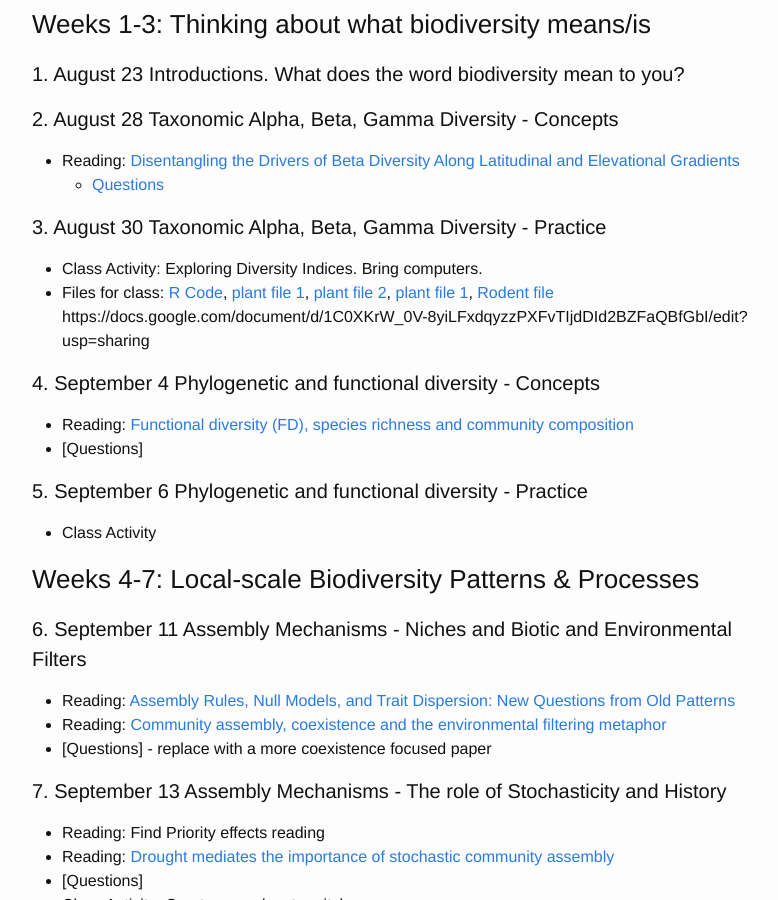
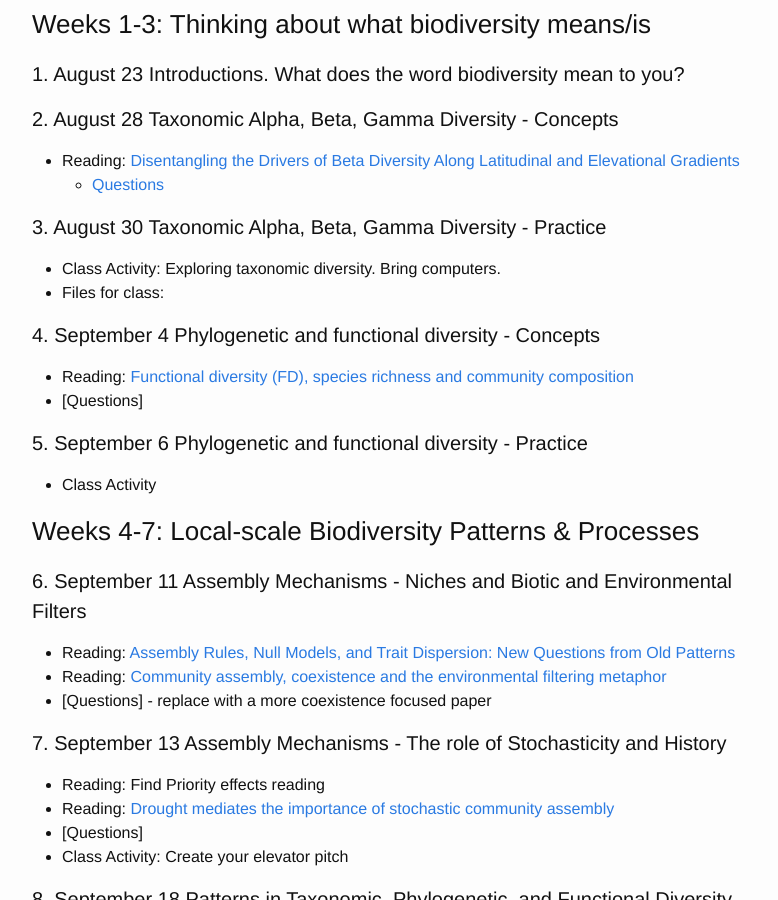
Before and after one commit to skmorgane/biodiversity-course, a Jekyll site: the page built from schedule.md, in a window 1280 px wide and 900 px high, scrolled down 365 px. Shown: the whole window, without its empty margins (238-1016 px from the left). Built offline with Jekyll 4.4.1, drawn with Linux system fonts in a browser that asks for light colours.

Commit message:
Remove old files from taxonomic exercise

```diff
--- a/schedule.md
+++ b/schedule.md
@@ -16,9 +16,8 @@ IMPORTANT: if Date is followed by 2 asterisks then readings are not yet finalize
     * [Questions]({{ site.baseurl }}/questions/AlphaBetaGamma)
 
 #### 3. August 30 Taxonomic Alpha, Beta, Gamma Diversity - Practice
-* Class Activity: Exploring Diversity Indices. Bring computers.
-* Files for class: [R Code]({{ site.baseurl }}/biodiv_exercise.R), [plant file 1]({{ site.baseurl }}/Portal_plants.csv), [plant file 2]({{ site.baseurl }}/Portal_plants2.csv), [plant file 1]({{ site.baseurl }}/Portal_plants.csv), [Rodent file]({{ site.baseurl }}/rodent_counts.csv)
- https://docs.google.com/document/d/1C0XKrW_0V-8yiLFxdqyzzPXFvTIjdDId2BZFaQBfGbI/edit?usp=sharing
+* Class Activity: Exploring taxonomic diversity. Bring computers.
+* Files for class:
 
 #### 4. September 4 Phylogenetic and functional diversity - Concepts
 * Reading: [Functional diversity (FD), species richness and community composition](https://doi.org/10.1046/j.1461-0248.2002.00339.x)
```
